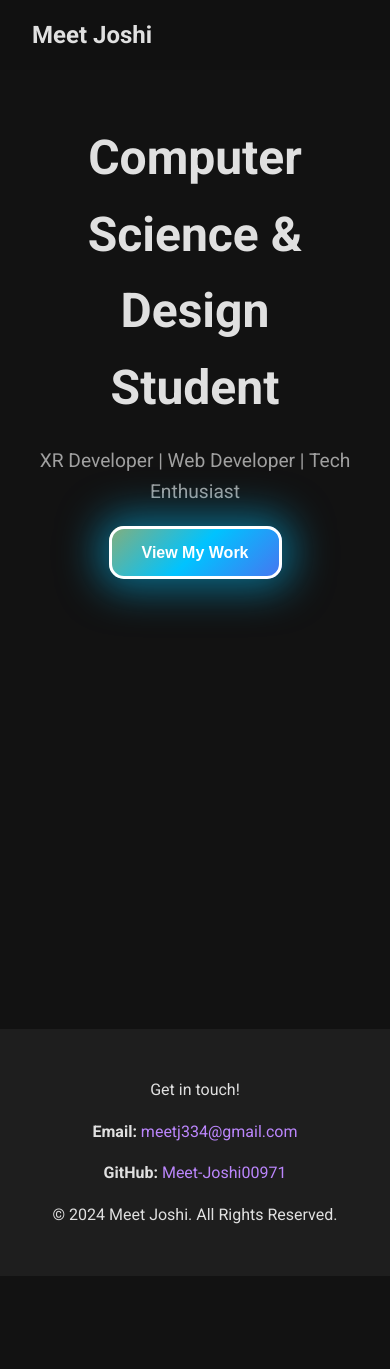
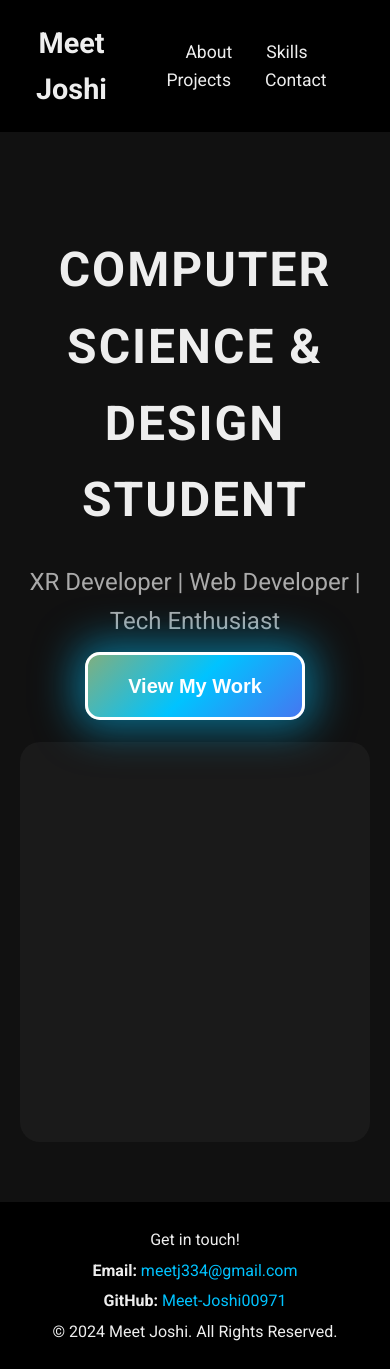
Before and after one commit to Meet-Joshi00971/Meet-Joshi00971.github.io, a plain HTML site: page index.html in a window 390 px wide. Before the commit the page ends 1276 px from the top, so only its background shows below. Drawn offline with Linux system fonts and the light colour scheme; some packages are replaced by stand-ins of ours; a script that the page names is missing.

Commit message:
Update style.css

```diff
--- a/style.css
+++ b/style.css
@@ -1,38 +1,59 @@
-/* General Body & Link Styles */
+/* --- Global Styles & Theme --- */
+#logo {
+    opacity: 0 !important;
+    pointer-events: none !important;
+}
+
 body {
-    background-color: #121212;
-    color: #e0e0e0;
+    background-color: #111;
+    color: #eee;
     font-family: 'Roboto', sans-serif;
+    margin: 0;
     line-height: 1.6;
-    margin: 0;
-    padding: 0;
+}
+
+.container {
+    max-width: 1100px;
+    margin: 0 auto;
+    padding: 0 20px;
 }
 
 a {
-    color: #bb86fc;
+    color: #00c3ff;
     text-decoration: none;
-    transition: color 0.3s ease;
+    transition: color 0.3s;
 }
 
 a:hover {
-    color: #3700b3;
+    color: #ff00c1;
 }
 
-/* Container */
-.container {
-    max-width: 1200px;
-    margin: 0 auto;
-    padding: 0 2rem;
+h1, h2, h3 {
+    font-weight: 700;
 }
 
-/* Header */
-.site-header {
-    padding: 1rem 0;
-    position: fixed;
-    width: 100%;
-    background: rgba(18, 18, 18, 0.8);
-    backdrop-filter: blur(10px);
-    z-index: 100;
+h2 {
+    text-align: center;
+    font-size: 2.5em;
+    margin-bottom: 40px;
+    text-transform: uppercase;
+    letter-spacing: 2px;
+}
+
+.section-bg {
+    background-color: #1e1e1e;
+    padding: 60px 0;
+}
+
+main section {
+    padding: 60px 0;
+}
+
+/* --- Header & Footer --- */
+.site-header, .site-footer {
+    background-color: #000;
+    padding: 20px 0;
+    text-align: center;
 }
 
 .site-header .container {
@@ -42,91 +63,89 @@ a:hover {
 }
 
 .site-title {
-    font-size: 1.5rem;
-    font-weight: 700;
+    font-size: 1.8em;
     margin: 0;
+}
+.site-title a {
+    color: #fff;
+    text-decoration: none;
 }
 
 .site-header nav a {
-    margin-left: 1.5rem;
-    font-weight: 400;
+    color: #eee;
+    margin: 0 15px;
+    font-size: 1.1em;
 }
 
-/* Main Content */
-main {
-    padding-top: 80px; /* Offset for fixed header */
+.site-footer p {
+    margin: 5px 0;
 }
 
-/* --- REVISED HERO SECTION STYLES --- */
-
+/* --- UPDATED Hero Section --- */
 #hero {
-    position: relative; /* Establishes a positioning context for children */
-    overflow: hidden;   /* Prevents horizontal scrollbars from the oversized model */
+    padding: 60px 0;
+    min-height: 80vh;
+    display: flex;
+    align-items: center;
 }
 
 .hero-container {
     display: flex;
     align-items: center;
-    min-height: 90vh;
+    justify-content: space-between;
+    gap: 40px;
 }
 
 .hero-text {
-    flex: 0 0 50%; /* Occupy the left 50% of the space */
-    max-width: 50%;
-    z-index: 2;    /* Ensure text appears on top of the 3D model */
+    flex: 1;
+    text-align: left;
 }
 
 .hero-text h2 {
-    font-size: 3rem;
-    margin-bottom: 1rem;
+    text-align: left;
+    font-size: 3em;
+    margin-bottom: 10px;
 }
 
-.subtitle {
-    font-size: 1.2rem;
-    color: #a0a0a0;
-    margin-bottom: 2rem;
+.hero-text .subtitle {
+    font-size: 1.5em;
+    color: #aaa;
+    margin-bottom: 30px;
 }
 
 .hero-3d {
-    position: absolute; /* Take the container out of the normal document flow */
-    top: 50%;
-    right: -5%; /* Adjusted positioning */
-    width: 55%;  /* Adjusted size to feel more like the original */
-    height: 90%; /* Adjusted height */
-    transform: translateY(-50%); /* Vertically center it */
-    z-index: 1; /* Place it behind the text */
+    flex: 1;
+    min-height: 400px;
+    height: 50vh;
+    border-radius: 20px;
+    overflow: hidden;
+    background-color: #1a1a1a;
 }
 
-spline-viewer {
-    width: 100%;
-    height: 100%;
-    /* We don't need transforms here anymore, the parent .hero-3d handles it */
+.hero-3d iframe {
+    border: none;
 }
 
-/* General Sections */
-.section-bg {
-    background-color: #1e1e1e;
-    padding: 4rem 0;
-}
 
-section h2 {
-    text-align: center;
-    font-size: 2.5rem;
-    margin-bottom: 3rem;
-}
-
-/* Skills Section */
+/* --- Skills Section --- */
 .skills-grid {
     display: grid;
     grid-template-columns: repeat(auto-fit, minmax(250px, 1fr));
-    gap: 2rem;
+    gap: 30px;
+    text-align: left;
+}
+
+.skill-category {
+    background-color: #2a2a2a;
+    padding: 20px;
+    border-radius: 10px;
+    border-left: 5px solid #00c3ff;
 }
 
 .skill-category h3 {
-    color: #bb86fc;
-    border-bottom: 2px solid #3700b3;
-    padding-bottom: 0.5rem;
-    margin-bottom: 1rem;
+    margin-top: 0;
+    border-bottom: 2px solid #555;
+    padding-bottom: 10px;
 }
 
 .skill-category ul {
@@ -134,64 +153,88 @@ section h2 {
     padding: 0;
 }
 
-.skill-category li {
-    background: #2c2c2c;
-    padding: 0.5rem 1rem;
-    margin-bottom: 0.5rem;
-    border-radius: 5px;
+.skill-category ul li {
+    margin-bottom: 10px;
 }
 
-/* Projects Section */
+
+/* --- Projects Section --- */
 .projects-grid {
     display: grid;
     grid-template-columns: repeat(auto-fit, minmax(300px, 1fr));
-    gap: 2rem;
+    gap: 30px;
 }
 
 .project-card {
-    background: #2c2c2c;
-    padding: 2rem;
-    border-radius: 15px;
-    transition: transform 0.3s ease, box-shadow 0.3s ease;
+    background-color: #2a2a2a;
+    padding: 30px;
+    border-radius: 10px;
+    text-align: center;
+    transition: transform 0.3s, box-shadow 0.3s;
 }
 
 .project-card:hover {
     transform: translateY(-10px);
-    box-shadow: 0 10px 30px rgba(0, 0, 0, 0.5);
+    box-shadow: 0 10px 20px rgba(0,0,0,0.4);
 }
 
 .project-card h3 {
-    margin-top: 0;
+    font-size: 1.5em;
 }
 
 .learn-more-button {
     display: inline-block;
-    margin-top: 1rem;
+    margin-top: 20px;
+    padding: 10px 20px;
+    background-color: #00c3ff;
+    color: #111;
+    border-radius: 5px;
     font-weight: bold;
 }
 
-/* Footer */
-.site-footer {
-    text-align: center;
-    padding: 2rem 0;
-    margin-top: 2rem;
-    background: #1e1e1e;
+.learn-more-button:hover {
+    background-color: #ff00c1;
+    color: #fff;
 }
 
-/* Crazy Button Animation */
+
+/* --- Project Detail Pages --- */
+.project-detail {
+    padding: 60px 0;
+}
+.project-image {
+    width: 100%;
+    border-radius: 10px;
+    margin-bottom: 30px;
+}
+.project-detail h3 {
+    margin-top: 40px;
+    font-size: 1.8em;
+}
+.project-detail ul {
+    list-style-type: disc;
+    padding-left: 20px;
+}
+
+
+/* --- The Crazy Button Animation --- */
 .crazy-button {
     font-family: sans-serif;
-    font-size: 1rem;
+    font-size: 20px;
     font-weight: bold;
     color: white;
     text-decoration: none;
-    padding: 15px 30px;
+    padding: 20px 40px;
     border-radius: 15px;
     border: 3px solid white;
     position: relative;
     overflow: hidden;
     transition: all 0.3s cubic-bezier(0.25, 0.8, 0.25, 1);
-    animation: pulse-glow 2s infinite ease-in-out, move-gradient 4s infinite linear;
+
+    animation:
+        pulse-glow 2s infinite ease-in-out,
+        move-gradient 4s infinite linear;
+
     background: linear-gradient(135deg, #ff00c1, #ff9a00, #00c3ff, #8a2be2, #ff00c1);
     background-size: 400% 400%;
 }
@@ -202,52 +245,44 @@ section h2 {
 }
 
 @keyframes pulse-glow {
-    0% { box-shadow: 0 0 10px 0px rgba(255, 105, 180, 0.5); }
-    50% { box-shadow: 0 0 40px 10px rgba(0, 195, 255, 0.5); }
-    100% { box-shadow: 0 0 10px 0px rgba(255, 105, 180, 0.5); }
+    0% {
+        box-shadow: 0 0 10px 0px rgba(255, 105, 180, 0.5);
+    }
+    50% {
+        box-shadow: 0 0 40px 10px rgba(0, 195, 255, 0.5);
+    }
+    100% {
+        box-shadow: 0 0 10px 0px rgba(255, 105, 180, 0.5);
+    }
 }
 
 @keyframes move-gradient {
-    0% { background-position: 0% 50%; }
-    50% { background-position: 100% 50%; }
-    100% { background-position: 0% 50%; }
-}
-
-/* --- RESPONSIVE ADJUSTMENTS --- */
-@media (max-width: 992px) {
-    .hero-3d {
-        right: -15%; /* Adjust for tablet sizes */
-        width: 65%;
+    0% {
+        background-position: 0% 50%;
+    }
+    50% {
+        background-position: 100% 50%;
+    }
+    100% {
+        background-position: 0% 50%;
     }
 }
 
-@media (max-width: 768px) {
-    .site-header nav {
-        display: none; /* Simple responsive menu, can be improved with JS */
-    }
-
-    #hero {
-        overflow: visible; /* Reset for stacking layout */
-    }
-
+/* --- Responsive Design for Hero Section --- */
+@media (max-width: 800px) {
     .hero-container {
         flex-direction: column;
         text-align: center;
     }
-
-    .hero-text, .hero-text {
-        flex: 1;
-        max-width: 100%;
-        margin-bottom: 2rem;
+    .hero-text {
+        text-align: center;
     }
-
-    /* Reset the 3D model's position for mobile */
+    .hero-text h2 {
+        text-align: center;
+    }
     .hero-3d {
-        position: static; /* Put it back into the page flow */
-        transform: none;  /* Remove centering and positioning */
         width: 100%;
+        max-width: 400px;
         height: 400px;
-        right: auto;
-        top: auto;
     }
 }
```
